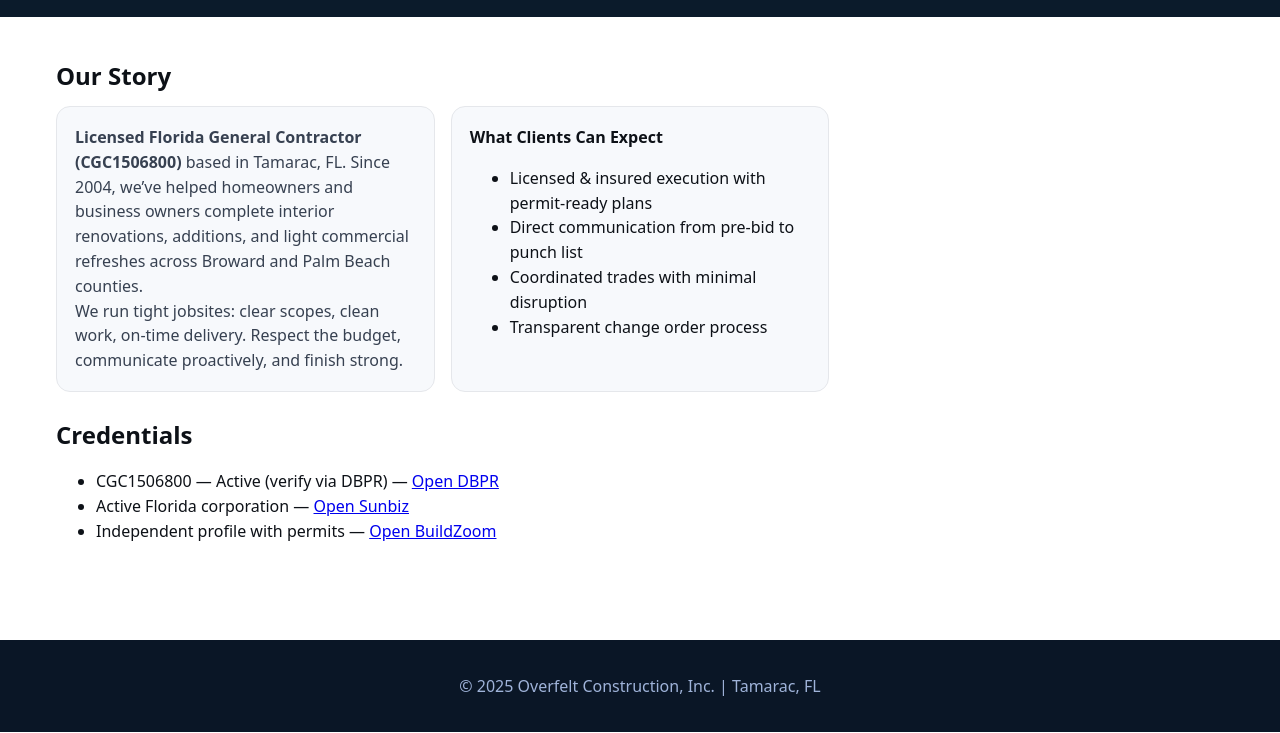
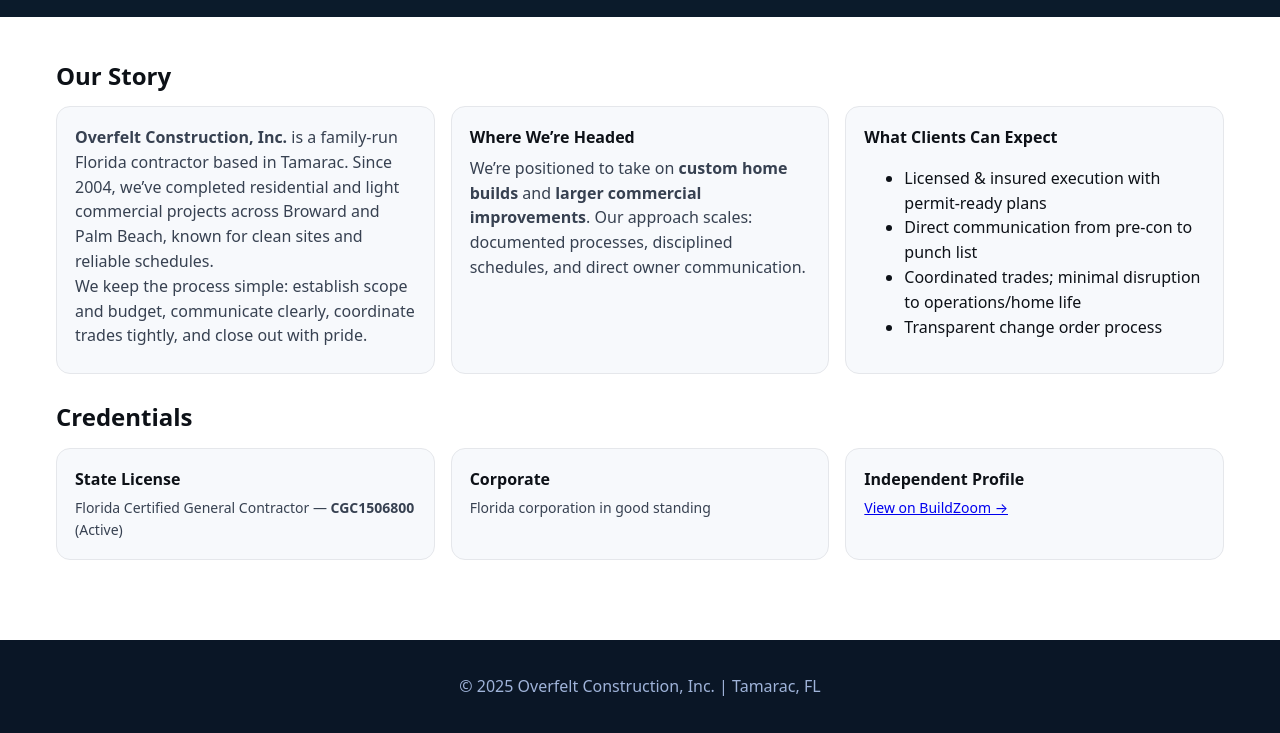
Before and after one commit to Derekdog689/overfelt-construction-demo, a plain HTML site: page about.html in a window 1280 px wide. Shown: the part 96-829 px from the top of the page. Drawn offline with Linux system fonts and the light colour scheme.

Commit message:
Update about.html

```diff
--- a/about.html
+++ b/about.html
@@ -1,10 +1,10 @@
 <!DOCTYPE html>
 <html lang="en">
 <head>
-  <meta charset="utf-8"/>
-  <meta name="viewport" content="width=device-width,initial-scale=1"/>
+  <meta charset="utf-8"/><meta name="viewport" content="width=device-width,initial-scale=1"/>
   <title>About | Overfelt Construction, Inc.</title>
-  <meta name="description" content="Family-run Florida contractor. Licensed since 2004. Clear scopes, clean sites, on-time delivery.">
+  <meta name="description" content="Family-run Florida GC since 2004. Clear scopes, clean sites, on-time delivery. Now adding custom home builds and scaling commercial work.">
+  <link rel="icon" href="favicon.svg" type="image/svg+xml">
   <link rel="stylesheet" href="style.css"/>
 </head>
 <body>
@@ -19,26 +19,30 @@
   <h3>Our Story</h3>
   <div class="cards">
     <div class="card">
-      <p><strong>Licensed Florida General Contractor (CGC1506800)</strong> based in Tamarac, FL. Since 2004, we’ve helped homeowners and business owners complete interior renovations, additions, and light commercial refreshes across Broward and Palm Beach counties.</p>
-      <p>We run tight jobsites: clear scopes, clean work, on-time delivery. Respect the budget, communicate proactively, and finish strong.</p>
+      <p><strong>Overfelt Construction, Inc.</strong> is a family-run Florida contractor based in Tamarac. Since 2004, we’ve completed residential and light commercial projects across Broward and Palm Beach, known for clean sites and reliable schedules.</p>
+      <p>We keep the process simple: establish scope and budget, communicate clearly, coordinate trades tightly, and close out with pride.</p>
+    </div>
+    <div class="card">
+      <h4>Where We’re Headed</h4>
+      <p>We’re positioned to take on <strong>custom home builds</strong> and <strong>larger commercial improvements</strong>. Our approach scales: documented processes, disciplined schedules, and direct owner communication.</p>
     </div>
     <div class="card">
       <h4>What Clients Can Expect</h4>
       <ul>
         <li>Licensed & insured execution with permit-ready plans</li>
-        <li>Direct communication from pre-bid to punch list</li>
-        <li>Coordinated trades with minimal disruption</li>
+        <li>Direct communication from pre-con to punch list</li>
+        <li>Coordinated trades; minimal disruption to operations/home life</li>
         <li>Transparent change order process</li>
       </ul>
     </div>
   </div>
 
   <h3 style="margin-top:24px">Credentials</h3>
-  <ul>
-    <li>CGC1506800 — Active (verify via DBPR) — <a target="_blank" rel="noopener" href="https://www.myfloridalicense.com/wl11.asp?mode=0&search=Lic&licType=CGC&licNum=1506800">Open DBPR</a></li>
-    <li>Active Florida corporation — <a target="_blank" rel="noopener" href="https://search.sunbiz.org/Inquiry/CorporationSearch/SearchResults?inquiryType=EntityName&searchTerm=Overfelt%20Construction">Open Sunbiz</a></li>
-    <li>Independent profile with permits — <a target="_blank" rel="noopener" href="https://www.buildzoom.com/contractor/overfelt-construction-inc-fl">Open BuildZoom</a></li>
-  </ul>
+  <div class="cards">
+    <div class="card"><h4>State License</h4><p class="meta">Florida Certified General Contractor — <strong>CGC1506800</strong> (Active)</p></div>
+    <div class="card"><h4>Corporate</h4><p class="meta">Florida corporation in good standing</p></div>
+    <div class="card"><h4>Independent Profile</h4><p class="meta"><a href="https://www.buildzoom.com/contractor/overfelt-construction-inc-fl" target="_blank" rel="noopener">View on BuildZoom →</a></p></div>
+  </div>
 </section>
 
 <footer><p>© 2025 Overfelt Construction, Inc. | Tamarac, FL</p></footer>
```
